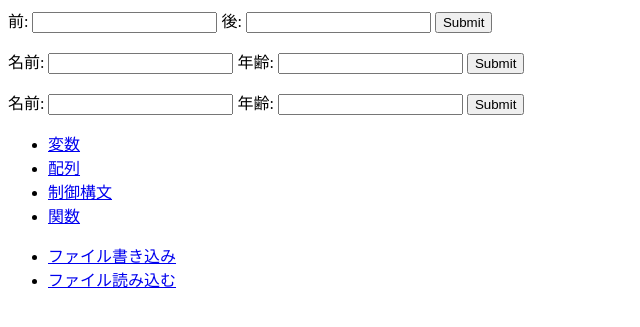
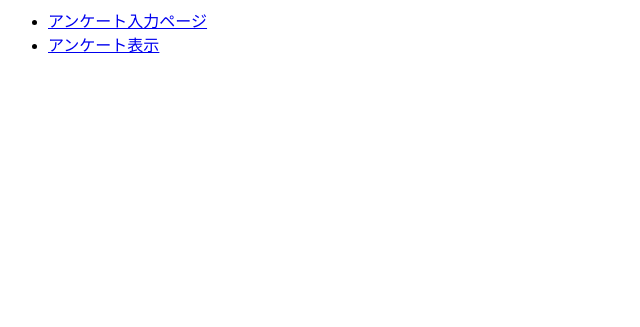
Before and after one commit to 33-Nagata/kadai-1, a PHP site: page / in a window 1280 px wide. Shown: the top 327 px of the page, without its empty margins (0-640 px from the left). Run offline with PHP 8.4, Linux system fonts and the light colour scheme.

Commit message:
課題5のPHPとform を使った部分を実装

```diff
--- a/5/index.php
+++ b/5/index.php
@@ -4,31 +4,9 @@
 <title></title>
 </head>
 <body>
-<form action="tasu.php" method="get">
-	前: <input type="text" name="mae" />
-	後: <input type="text" name="ato" />
-	<input type="submit" />
-</form>
-<form action="get_confirm.php" method="get">
-	名前: <input type="text" name="name" />
-	年齢: <input type="text" name="age" />
-	<input type="submit" />
-</form>
-<form action="post_confirm.php" method="post">
-	名前: <input type="text" name="name" />
-	年齢: <input type="text" name="age" />
-	<input type="submit" />
-</form>
 <ul>
-<li><a href="hensu.php">変数</a></li>
-<li><a href="hairetsu.php">配列</a></li>
-<li><a href="seigyo.php">制御構文</a></li>
-<li><a href="kansu.php">関数</a></li>
-</ul>
-
-<ul>
-<li><a href="write.php">ファイル書き込み</a></li>
-<li><a href="read.php">ファイル読み込む</a></li>
+<li><a href="input_enq.php">アンケート入力ページ</a></li>
+<li><a href="show_enq.php">アンケート表示</a></li>
 </ul>
 
 </body>
```
Also changed, not shown: 5/input_enq.php (added, +17 -0 lines), 5/input_finish.php (added, +23 -0 lines), 5/data/data.txt (added).
